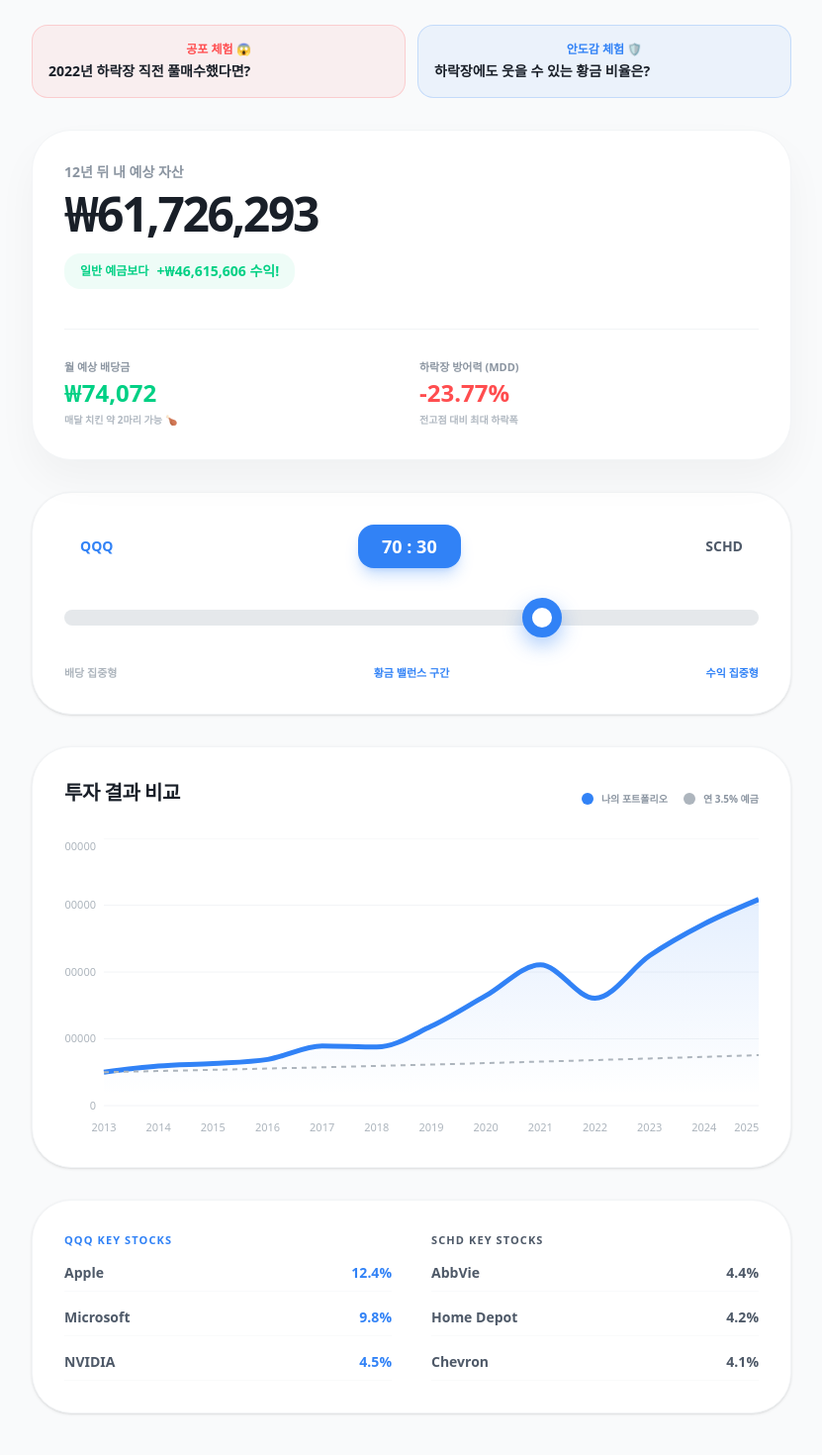
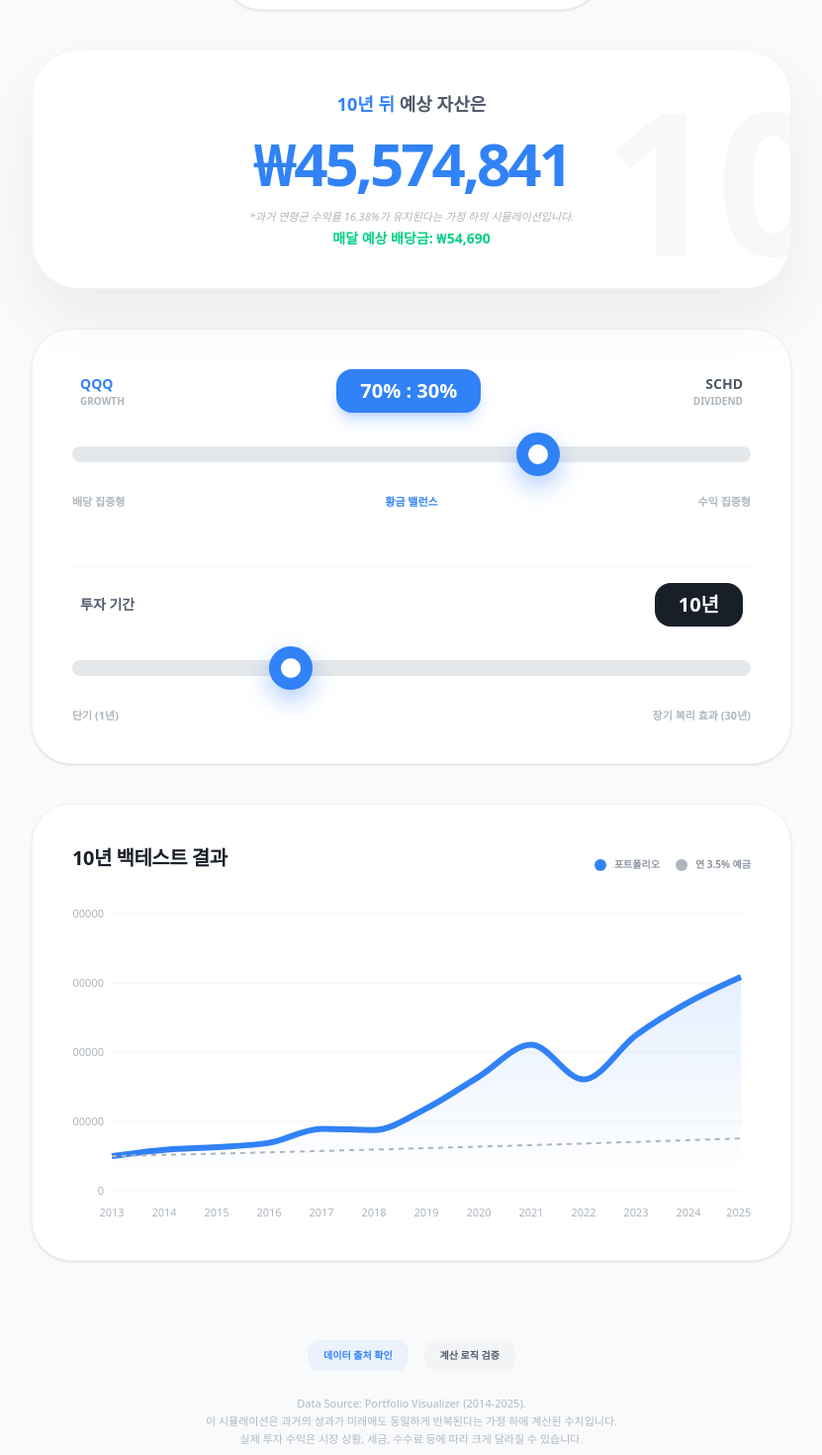
Before and after one commit to kiyeonh1993-create/etf-combination-0.1, a Next.js app: page / in a window 1280 px wide. Shown: the part 280-1750 px from the top of the page at 99% size, without its empty margins (224-1055 px from the left). Built offline with nearby package versions, Linux system fonts and the light colour scheme.

Commit message:
feat: v0.2.0 미래 자산 시뮬레이터 - 투자 기간 설정 및 복리 계산 반영

```diff
--- a/src/app/page.tsx
+++ b/src/app/page.tsx
@@ -4,15 +4,13 @@ import React, { useState, useMemo } from 'react';
 import {
   AreaChart,
   Area,
-  LineChart,
-  Line,
   XAxis,
   YAxis,
   CartesianGrid,
   Tooltip,
   ResponsiveContainer,
-  Legend,
-  ComposedChart
+  ComposedChart,
+  Line
 } from 'recharts';
 import { motion, AnimatePresence } from 'framer-motion';
 
@@ -29,18 +27,6 @@ const data = [
   { year: 2023, qqq: 54.85, schd: 4.57 },
   { year: 2024, qqq: 22.11, schd: 18.90 },
   { year: 2025, qqq: 14.50, schd: 11.20 }
-];
-
-const qqqHoldings = [
-  { name: "Apple", weight: 12.4, symbol: "AAPL", color: "#555555" },
-  { name: "Microsoft", weight: 9.8, symbol: "MSFT", color: "#00A4EF" },
-  { name: "NVIDIA", weight: 4.5, symbol: "NVDA", color: "#76B900" }
-];
-
-const schdHoldings = [
-  { name: "AbbVie", weight: 4.4, symbol: "ABBV", color: "#003087" },
-  { name: "Home Depot", weight: 4.2, symbol: "HD", color: "#F96302" },
-  { name: "Chevron", weight: 4.1, symbol: "CVX", color: "#0054A6" }
 ];
 
 const AnimatedNumber = ({ value, suffix = "", isCurrency = false }: { value: string | number, suffix?: string, isCurrency?: boolean }) => {
@@ -60,6 +46,7 @@ const AnimatedNumber = ({ value, suffix = "", isCurrency = false }: { value: str
 export default function PortfolioCalculator() {
   const [initialInvestment, setInitialInvestment] = useState(10000000);
   const [qqqWeight, setQqqWeight] = useState(70);
+  const [investmentYears, setInvestmentYears] = useState(10); // 기본 10년
   const schdWeight = 100 - qqqWeight;
 
   const results = useMemo(() => {
@@ -70,54 +57,39 @@ export default function PortfolioCalculator() {
     const chartData = [{ year: 2013, value: initialInvestment, savings: initialInvestment }];
 
     data.forEach((item) => {
-      // ETF 수익률 계산
       const yearlyReturn = (qqqWeight / 100) * (item.qqq / 100) + (schdWeight / 100) * (item.schd / 100);
       currentBalance *= (1 + yearlyReturn);
-
-      // 예금 수익률 계산 (연 3.5%)
       savingsBalance *= 1.035;
-
       if (currentBalance > peakBalance) peakBalance = currentBalance;
       const drawdown = (currentBalance - peakBalance) / peakBalance;
       if (drawdown < maxDrawdown) maxDrawdown = drawdown;
-
-      chartData.push({
-        year: item.year,
-        value: Math.round(currentBalance),
-        savings: Math.round(savingsBalance)
-      });
+      chartData.push({ year: item.year, value: Math.round(currentBalance), savings: Math.round(savingsBalance) });
     });
 
-    const years = data.length;
-    const cagr = (Math.pow(currentBalance / initialInvestment, 1 / years) - 1) * 100;
+    const cagr = (Math.pow(currentBalance / initialInvestment, 1 / data.length) - 1);
+
+    // 미래 자산 계산: 원금 * (1 + CAGR)^투자년수
+    const futureValue = initialInvestment * Math.pow(1 + cagr, investmentYears);
+
     const dividendYield = (qqqWeight / 100) * 0.6 + (schdWeight / 100) * 3.4;
-    const monthlyDividend = (currentBalance * (dividendYield / 100)) / 12;
-    const extraProfit = currentBalance - savingsBalance;
+    const monthlyDividend = (futureValue * (dividendYield / 100)) / 12;
 
-    let profile = { title: "", icon: "⚖️", desc: "", color: "#4E5968" };
-    if (qqqWeight >= 80) profile = { title: "초공격적 성장형", icon: "🚀", desc: "자산 폭발! 하락장 멘탈이 강한 투자자에게 추천해요.", color: "#3182F6" };
-    else if (qqqWeight >= 60) profile = { title: "공격적 밸런스형", icon: "📈", desc: "수익률을 높이면서 배당 안전핀을 적절히 섞었어요.", color: "#3182F6" };
-    else if (qqqWeight >= 40) profile = { title: "중립적 밸런스형", icon: "⚖️", desc: "수익과 배당, 두 마리 토끼를 잡는 가장 대중적인 비율이에요.", color: "#4E5968" };
-    else profile = { title: "안정적 배당형", icon: "☕", desc: "자산의 변동성을 줄이고 매달 들어오는 현금을 즐겨보세요.", color: "#00D084" };
-
-    return { chartData, cagr: cagr.toFixed(2), mdd: (maxDrawdown * 100).toFixed(2), monthlyDividend: Math.round(monthlyDividend), finalValue: Math.round(currentBalance), extraProfit: Math.round(extraProfit), profile };
-  }, [qqqWeight, schdWeight, initialInvestment]);
+    return { chartData, cagr: (cagr * 100).toFixed(2), mdd: (maxDrawdown * 100).toFixed(2), monthlyDividend: Math.round(monthlyDividend), futureValue: Math.round(futureValue), finalValue: Math.round(currentBalance) };
+  }, [qqqWeight, schdWeight, initialInvestment, investmentYears]);
 
   return (
-    <main className="min-h-screen bg-[#F9FAFB] p-4 md:p-10 font-sans text-[#191F28]">
-      <div className="max-w-3xl mx-auto space-y-8">
+    <main className="min-h-screen bg-[#F9FAFB] p-4 md:p-10 font-sans text-[#191F28] pb-32">
+      <div className="max-w-3xl mx-auto space-y-10">
 
-        {/* Authority Badges */}
-        <div className="flex justify-center gap-2 mb-2">
-          <span className="bg-white border border-[#F2F4F6] text-[#8B95A1] text-[10px] px-3 py-1 rounded-full font-bold shadow-sm">✓ 10년 백테스트 데이터</span>
-          <span className="bg-white border border-[#F2F4F6] text-[#8B95A1] text-[10px] px-3 py-1 rounded-full font-bold shadow-sm">✓ 복리 계산 로직 검증</span>
+        {/* Header Section */}
+        <header className="text-center space-y-6">
+          <div className="flex justify-center gap-2">
+            <span className="bg-white border border-[#F2F4F6] text-[#8B95A1] text-[10px] px-3 py-1 rounded-full font-bold shadow-sm uppercase tracking-widest">v0.2.0 Premium</span>
           </div>
+          <h1 className="text-3xl font-black tracking-tight">나의 자산 미래 보고서</h1>
 
-        {/* Header & Money Input */}
-        <header className="space-y-6 text-center">
-          <h1 className="text-3xl font-black tracking-tight text-[#191F28]">나의 투자 미래 확인하기</h1>
           <div className="bg-white p-8 rounded-[40px] shadow-sm border border-[#F2F4F6] max-w-sm mx-auto">
-            <label className="text-xs font-bold text-[#8B95A1] block mb-3 uppercase tracking-wider">초기 투자 원금</label>
+            <label className="text-[11px] font-black text-[#8B95A1] block mb-3 uppercase tracking-widest">초기 투자 원금</label>
             <div className="flex items-center justify-center gap-2 border-b-2 border-[#F2F4F6] focus-within:border-[#3182F6] transition-colors pb-2">
               <span className="text-2xl font-bold text-[#191F28]">₩</span>
               <input
@@ -130,90 +102,88 @@ export default function PortfolioCalculator() {
           </div>
         </header>
 
-        {/* Immersion Scenario Buttons */}
-        <section className="flex flex-col md:flex-row gap-3">
-          <button
-            onClick={() => setQqqWeight(100)}
-            className="flex-1 bg-[#FF4D4F11] hover:bg-[#FF4D4F22] border border-[#FF4D4F33] p-4 rounded-2xl transition-all group"
-          >
-            <p className="text-xs font-bold text-[#FF4D4F] mb-1">공포 체험 😱</p>
-            <p className="text-sm font-black text-[#191F28] group-hover:scale-105 transition-transform text-left">2022년 하락장 직전 풀매수했다면?</p>
-          </button>
-          <button
-            onClick={() => setQqqWeight(60)}
-            className="flex-1 bg-[#3182F611] hover:bg-[#3182F622] border border-[#3182F633] p-4 rounded-2xl transition-all group"
-          >
-            <p className="text-xs font-bold text-[#3182F6] mb-1">안도감 체험 🛡️</p>
-            <p className="text-sm font-black text-[#191F28] group-hover:scale-105 transition-transform text-left">하락장에도 웃을 수 있는 황금 비율은?</p>
-          </button>
-        </section>
-
-        {/* Results Card */}
-        <section className="bg-white p-8 rounded-[40px] shadow-[0_20px_40px_rgba(0,0,0,0.04)] border border-[#F2F4F6] relative overflow-hidden">
-          <div className="relative z-10 space-y-10">
-            <div>
-              <h2 className="text-sm font-bold text-[#8B95A1] mb-2">12년 뒤 내 예상 자산</h2>
-              <p className="text-5xl font-black text-[#191F28] tracking-tighter">
-                <AnimatedNumber value={results.finalValue} isCurrency={true} />
+        {/* Highlight Section - The "Future Value" */}
+        <section className="bg-white p-10 rounded-[48px] shadow-[0_30px_60px_rgba(0,0,0,0.06)] border border-[#F2F4F6] text-center relative overflow-hidden">
+          <div className="relative z-10 space-y-4">
+            <h2 className="text-[#4E5968] font-bold text-lg">
+              <span className="text-[#3182F6]">{investmentYears}년 뒤</span> 예상 자산은
+            </h2>
+            <p className="text-5xl md:text-6xl font-black text-[#3182F6] tracking-tighter">
+              <AnimatedNumber value={results.futureValue} isCurrency={true} />
             </p>
-              <div className="mt-4 inline-flex items-center gap-2 bg-[#00D08411] px-4 py-2 rounded-2xl">
-                <span className="text-xs font-bold text-[#00D084]">일반 예금보다</span>
-                <span className="text-sm font-black text-[#00D084]">
-                  +<AnimatedNumber value={results.extraProfit} isCurrency={true} /> 수익!
-                </span>
+            <div className="space-y-1">
+              <p className="text-[11px] text-[#ADB5BD] font-medium italic">
+                *과거 연평균 수익률 {results.cagr}%가 유지된다는 가정 하의 시뮬레이션입니다.
+              </p>
+              <p className="text-sm font-bold text-[#00D084]">
+                매달 예상 배당금: <AnimatedNumber value={results.monthlyDividend} isCurrency={true} />
+              </p>
             </div>
           </div>
-
-            <div className="grid grid-cols-1 md:grid-cols-2 gap-4 pt-6 border-t border-[#F2F4F6]">
-              <div className="space-y-1">
-                <span className="text-[11px] font-bold text-[#8B95A1] uppercase">월 예상 배당금</span>
-                <p className="text-2xl font-black text-[#00D084]">
-                  <AnimatedNumber value={results.monthlyDividend} isCurrency={true} />
-                </p>
-                <p className="text-[10px] font-bold text-[#B0B8C1]">매달 치킨 약 {Math.floor(results.monthlyDividend / 25000)}마리 가능 🍗</p>
-              </div>
-              <div className="space-y-1">
-                <span className="text-[11px] font-bold text-[#8B95A1] uppercase">하락장 방어력 (MDD)</span>
-                <p className="text-2xl font-black text-[#FF4D4F]">
-                  <AnimatedNumber value={results.mdd} suffix="%" />
-                </p>
-                <p className="text-[10px] font-bold text-[#B0B8C1]">전고점 대비 최대 하락폭</p>
-              </div>
-            </div>
+          {/* Background decoration */}
+          <div className="absolute -bottom-10 -right-10 text-[200px] opacity-[0.03] select-none font-black">
+            {investmentYears}
           </div>
         </section>
 
-        {/* Controls - Slider */}
-        <section className="bg-white p-8 rounded-[40px] shadow-sm border border-[#F2F4F6] space-y-10">
-          <div className="flex justify-between items-center px-4">
+        {/* Controls - Two Sliders */}
+        <section className="bg-white p-10 rounded-[40px] shadow-sm border border-[#F2F4F6] space-y-14">
+          {/* Slider 1: Weight */}
+          <div className="space-y-8">
+            <div className="flex justify-between items-center px-2">
+              <div className="flex flex-col">
                 <span className="text-sm font-black text-[#3182F6]">QQQ</span>
-            <div className="bg-[#3182F6] text-white px-6 py-2 rounded-2xl text-lg font-black shadow-lg shadow-[#3182F644]">
-              {qqqWeight} : {schdWeight}
+                <span className="text-[10px] font-bold text-[#ADB5BD] uppercase">Growth</span>
               </div>
+              <div className="bg-[#3182F6] text-white px-6 py-2 rounded-2xl text-xl font-black shadow-lg shadow-[#3182F644]">
+                {qqqWeight}% : {schdWeight}%
+              </div>
+              <div className="flex flex-col text-right">
                 <span className="text-sm font-black text-[#4E5968]">SCHD</span>
+                <span className="text-[10px] font-bold text-[#ADB5BD] uppercase">Dividend</span>
+              </div>
             </div>
             <input
               type="range" min="0" max="100" step="5" value={qqqWeight}
               onChange={(e) => setQqqWeight(parseInt(e.target.value))}
               className="w-full h-4 bg-[#E5E8EB] rounded-full appearance-none cursor-pointer accent-[#3182F6]"
             />
-          <div className="flex justify-between text-[11px] font-bold text-[#ADB5BD]">
-            <span>배당 집중형</span><span className="text-[#3182F6]">황금 밸런스 구간</span><span className="text-[#3182F6]">수익 집중형</span>
+            <div className="flex justify-between text-[11px] font-black text-[#ADB5BD]">
+              <span>배당 집중형</span><span className="text-[#3182F6]">황금 밸런스</span><span>수익 집중형</span>
+            </div>
+          </div>
+
+          {/* Slider 2: Investment Years */}
+          <div className="space-y-8 pt-4 border-t border-[#F2F4F6]">
+            <div className="flex justify-between items-center px-2">
+              <span className="text-sm font-black text-[#4E5968]">투자 기간</span>
+              <div className="bg-[#191F28] text-white px-6 py-2 rounded-2xl text-xl font-black">
+                {investmentYears}년
+              </div>
+            </div>
+            <input
+              type="range" min="1" max="30" step="1" value={investmentYears}
+              onChange={(e) => setInvestmentYears(parseInt(e.target.value))}
+              className="w-full h-4 bg-[#E5E8EB] rounded-full appearance-none cursor-pointer accent-[#191F28]"
+            />
+            <div className="flex justify-between text-[11px] font-black text-[#ADB5BD]">
+              <span>단기 (1년)</span><span>장기 복리 효과 (30년)</span>
+            </div>
           </div>
         </section>
 
-        {/* Comparison Chart */}
-        <section className="bg-white p-8 rounded-[40px] shadow-sm border border-[#F2F4F6]">
-          <div className="flex justify-between items-end mb-8">
-            <h3 className="text-xl font-bold tracking-tight">투자 결과 비교</h3>
+        {/* Chart Section - Dynamic Scaling */}
+        <section className="bg-white p-10 rounded-[40px] shadow-sm border border-[#F2F4F6] space-y-8">
+          <div className="flex justify-between items-end">
+            <h3 className="text-xl font-black tracking-tight">10년 백테스트 결과</h3>
             <div className="flex gap-4">
-              <div className="flex items-center gap-2"><div className="w-3 h-3 rounded-full bg-[#3182F6]" /><span className="text-[10px] font-bold text-[#8B95A1]">나의 포트폴리오</span></div>
+              <div className="flex items-center gap-2"><div className="w-3 h-3 rounded-full bg-[#3182F6]" /><span className="text-[10px] font-bold text-[#8B95A1]">포트폴리오</span></div>
               <div className="flex items-center gap-2"><div className="w-3 h-3 rounded-full bg-[#ADB5BD]" /><span className="text-[10px] font-bold text-[#8B95A1]">연 3.5% 예금</span></div>
             </div>
           </div>
-          <div className="h-[300px] w-full">
+          <div className="h-[320px] w-full">
             <ResponsiveContainer width="100%" height="100%">
-              <ComposedChart data={results.chartData} margin={{ top: 0, right: 0, left: -20, bottom: 0 }}>
+              <ComposedChart data={results.chartData} margin={{ top: 10, right: 10, left: -20, bottom: 0 }}>
                 <defs>
                   <linearGradient id="colorValue" x1="0" y1="0" x2="0" y2="1">
                     <stop offset="5%" stopColor="#3182F6" stopOpacity={0.2}/>
@@ -222,49 +192,29 @@ export default function PortfolioCalculator() {
                 </defs>
                 <CartesianGrid vertical={false} stroke="#F2F4F6" />
                 <XAxis dataKey="year" axisLine={false} tickLine={false} tick={{ fill: '#ADB5BD', fontSize: 11 }} dy={10} />
-                <YAxis axisLine={false} tickLine={false} tick={{ fill: '#ADB5BD', fontSize: 11 }} />
+                <YAxis domain={['auto', 'auto']} axisLine={false} tickLine={false} tick={{ fill: '#ADB5BD', fontSize: 11 }} />
                 <Tooltip
                   cursor={{ stroke: '#3182F6', strokeWidth: 1 }}
-                  contentStyle={{ borderRadius: '20px', border: 'none', boxShadow: '0 15px 30px rgba(0,0,0,0.08)', padding: '16px' }}
+                  contentStyle={{ borderRadius: '24px', border: 'none', boxShadow: '0 20px 40px rgba(0,0,0,0.1)', padding: '20px' }}
                   formatter={(value, name) => [new Intl.NumberFormat('ko-KR').format(Number(value)) + "원", name === 'value' ? '내 자산' : '예적금']}
                 />
-                <Area type="monotone" dataKey="value" stroke="#3182F6" strokeWidth={5} fill="url(#colorValue)" animationDuration={1500} />
-                <Line type="monotone" dataKey="savings" stroke="#ADB5BD" strokeWidth={2} strokeDasharray="5 5" dot={false} animationDuration={1500} />
+                <Area type="monotone" dataKey="value" stroke="#3182F6" strokeWidth={6} fill="url(#colorValue)" animationDuration={1000} />
+                <Line type="monotone" dataKey="savings" stroke="#ADB5BD" strokeWidth={2} strokeDasharray="5 5" dot={false} />
               </ComposedChart>
             </ResponsiveContainer>
           </div>
         </section>
 
-        {/* Holdings Summary */}
-        <section className="bg-white p-8 rounded-[40px] shadow-sm border border-[#F2F4F6] space-y-6">
-          <div className="grid grid-cols-1 md:grid-cols-2 gap-10 text-sm">
-            <div className="space-y-4">
-              <h4 className="font-black text-[#3182F6] uppercase tracking-widest text-[11px]">QQQ Key Stocks</h4>
-              {qqqHoldings.map(h => (
-                <div key={h.symbol} className="flex justify-between border-b border-[#F9FAFB] pb-2">
-                  <span className="font-bold text-[#4E5968]">{h.name}</span><span className="text-[#3182F6] font-black">{h.weight}%</span>
+        {/* Footer info */}
+        <footer className="text-center py-10 space-y-6">
+          <div className="flex justify-center gap-4">
+            <button className="text-[10px] font-bold text-[#3182F6] bg-[#3182F611] px-4 py-2 rounded-xl">데이터 출처 확인</button>
+            <button className="text-[10px] font-bold text-[#4E5968] bg-[#F2F4F6] px-4 py-2 rounded-xl">계산 로직 검증</button>
           </div>
-              ))}
-            </div>
-            <div className="space-y-4">
-              <h4 className="font-black text-[#4E5968] uppercase tracking-widest text-[11px]">SCHD Key Stocks</h4>
-              {schdHoldings.map(h => (
-                <div key={h.symbol} className="flex justify-between border-b border-[#F9FAFB] pb-2">
-                  <span className="font-bold text-[#4E5968]">{h.name}</span><span className="text-[#4E5968] font-black">{h.weight}%</span>
-                </div>
-              ))}
-            </div>
-          </div>
-        </section>
-
-        {/* Footer info */}
-        <footer className="text-center py-10 space-y-4">
-          <p className="text-[10px] text-[#B0B8C1] font-medium uppercase tracking-widest">
-            Data Source: Portfolio Visualizer & Yahoo Finance (2014-2025)
-          </p>
-          <p className="text-[11px] text-[#B0B8C1] leading-relaxed">
-            위 시뮬레이션은 과거 데이터를 기반으로 하며 미래를 보장하지 않습니다.<br />
-            모든 투자의 책임은 본인에게 있습니다.
+          <p className="text-[11px] text-[#B0B8C1] leading-relaxed px-6">
+            Data Source: Portfolio Visualizer (2014-2025).<br />
+            이 시뮬레이션은 과거의 성과가 미래에도 동일하게 반복된다는 가정 하에 계산된 수치입니다.<br />
+            실제 투자 수익은 시장 상황, 세금, 수수료 등에 따라 크게 달라질 수 있습니다.
           </p>
         </footer>
       </div>
@@ -272,13 +222,18 @@ export default function PortfolioCalculator() {
       <style jsx global>{`
         input[type='range']::-webkit-slider-thumb {
           -webkit-appearance: none;
-          width: 40px;
-          height: 40px;
+          width: 44px;
+          height: 44px;
           background: #ffffff;
-          border: 10px solid #3182F6;
+          border: 12px solid #3182F6;
           border-radius: 50%;
-          box-shadow: 0 8px 20px rgba(49, 130, 246, 0.4);
+          box-shadow: 0 10px 25px rgba(49, 130, 246, 0.4);
           cursor: pointer;
+          transition: all 0.2s ease;
+        }
+        input[type='range']::-webkit-slider-thumb:active {
+          transform: scale(1.2);
+          border-width: 8px;
         }
       `}</style>
     </main>
```
Lines whose indentation alone changed are shown as unchanged.
